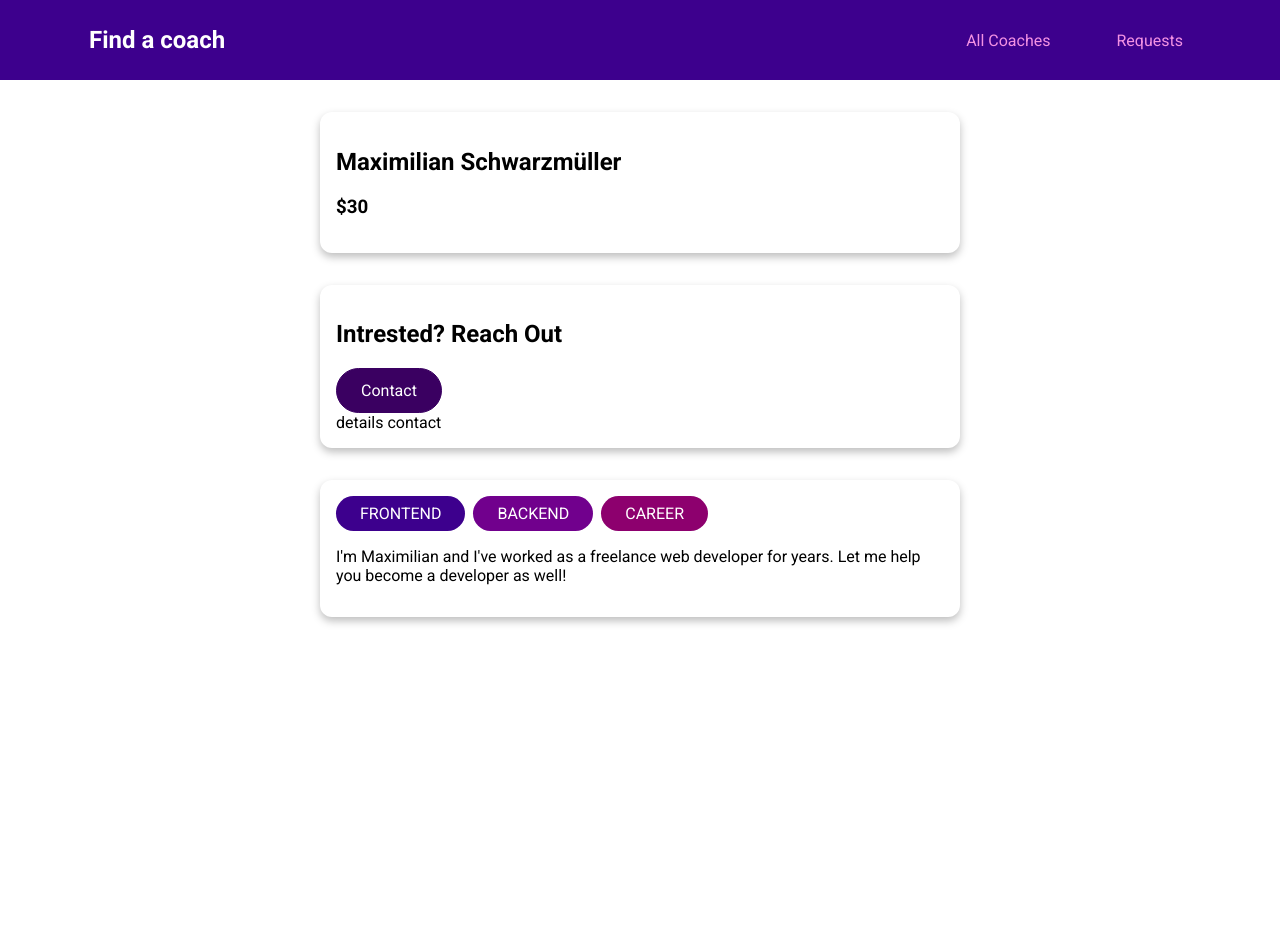
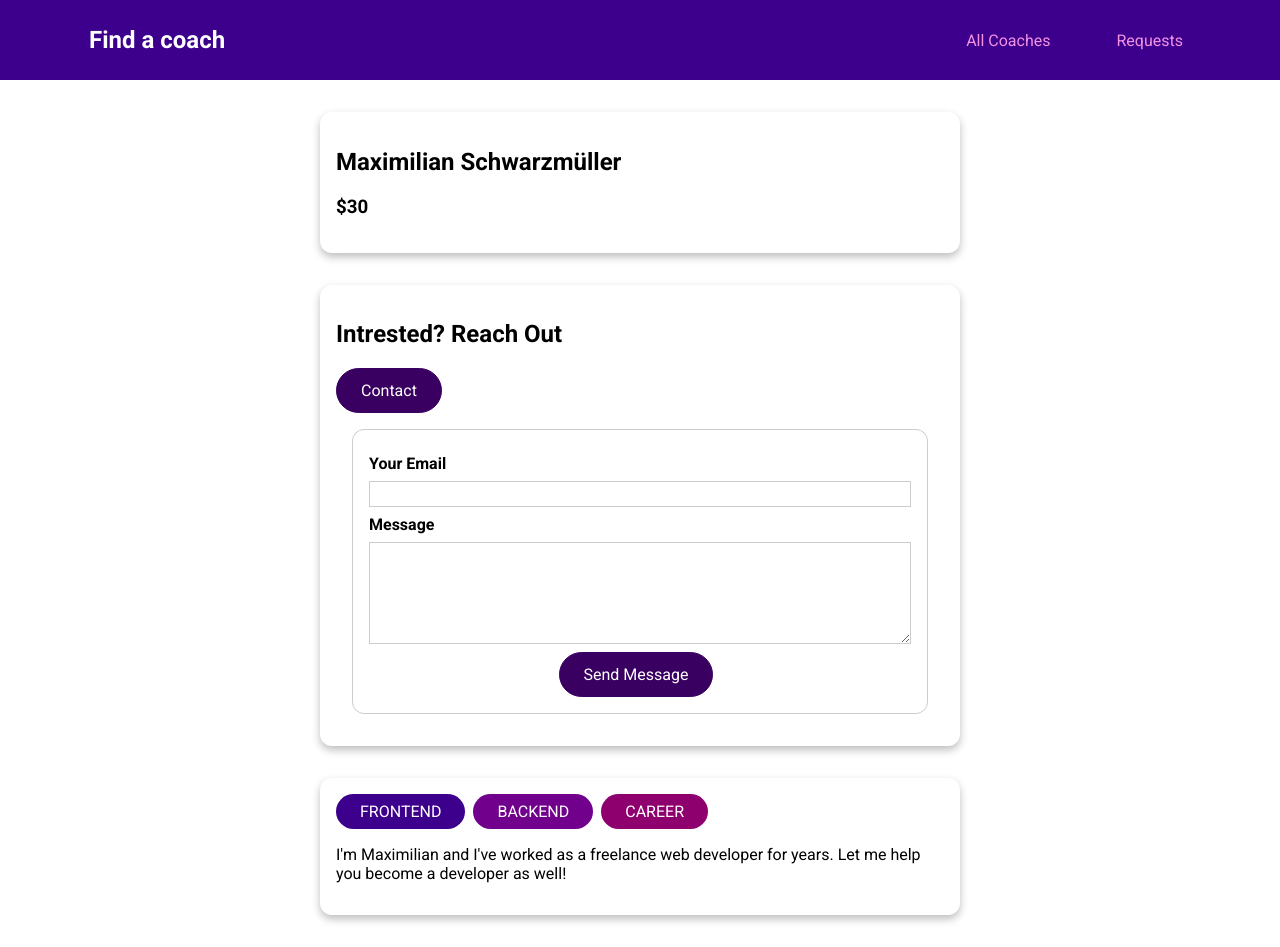
Before and after one commit to send2abhishek/vue-learning-main-project, a Vue app: page /coaches/c1/contact in a window 1280 px wide. Before the commit the page ends 800 px from the top, so only its background shows below. Built offline with nearby package versions, Linux system fonts and the light colour scheme.

Commit message:
add coach requsest pages and the store elelments

```diff
--- a/src/components/coaches/CoachItem.vue
+++ b/src/components/coaches/CoachItem.vue
@@ -28,7 +28,7 @@
       return this.firstName + ' ' + this.lastName;
     },
     coachContactLink() {
-      return this.$route.path + this.id + '/contact';
+      return this.$route.path + '/' + this.id + '/contact';
     },
     coachDetailsLink() {
       return this.$route.path + '/' + this.id;
--- /dev/null
+++ b/src/components/requests/RequestItem.vue
@@ -0,0 +1,49 @@
+<template>
+  <li>
+    <div>
+      <a :href="emailLink">
+        {{ emailAddress }}
+      </a>
+    </div>
+    <p>
+      {{ message }}
+    </p>
+  </li>
+</template>
+
+<script>
+export default {
+  props: ['email', 'message'],
+  computed: {
+    emailLink() {
+      return 'mailto:' + this.email;
+    },
+    emailAddress() {
+      return this.email;
+    },
+  },
+};
+</script>
+
+<style scoped>
+li {
+  margin: 1rem 0;
+  border: 1px solid #ccc;
+  padding: 1rem;
+}
+
+a {
+  color: #3d008d;
+  text-decoration: none;
+  font-weight: bold;
+}
+
+a:hover,
+a:active {
+  color: #8d007a;
+}
+
+p {
+  margin: 0.5rem 0 0 0;
+}
+</style>
--- a/src/pages/requests/CoacheContact.vue
+++ b/src/pages/requests/CoacheContact.vue
@@ -1 +1,93 @@
-<template>details contact</template>
+<template>
+  <form @submit.prevent="submitForm">
+    <div class="form-control">
+      <label for="email">Your Email</label>
+      <input type="email" id="email" v-model.trim="email" />
+    </div>
+    <div class="form-control">
+      <label for="message">Message</label>
+      <textarea rows="5" id="message" v-model.trim="message"></textarea>
+    </div>
+    <p class="errors" v-if="!formIsValid">
+      Please enter email and valid message
+    </p>
+    <div class="actions">
+      <base-button>Send Message</base-button>
+    </div>
+  </form>
+</template>
+
+<script>
+export default {
+  data() {
+    return {
+      email: '',
+      message: '',
+      formIsValid: true,
+    };
+  },
+  methods: {
+    validateForm() {
+      this.formIsValid = true;
+      if (this.email === '' || this.message === '') {
+        this.formIsValid = false;
+      }
+    },
+    submitForm() {
+      this.validateForm();
+      if (this.formIsValid) {
+        this.$store.dispatch('requests/contactCoach', {
+          email: this.email,
+          message: this.message,
+          coachId: this.$route.params.id,
+        });
+        this.$router.replace('/coaches');
+      }
+    },
+  },
+};
+</script>
+
+<style scoped>
+form {
+  margin: 1rem;
+  border: 1px solid #ccc;
+  border-radius: 12px;
+  padding: 1rem;
+}
+
+.form-control {
+  margin: 0.5rem 0;
+}
+
+label {
+  font-weight: bold;
+  margin-bottom: 0.5rem;
+  display: block;
+}
+
+input,
+textarea {
+  display: block;
+  width: 100%;
+  font: inherit;
+  border: 1px solid #ccc;
+  padding: 0.15rem;
+}
+
+input:focus,
+textarea:focus {
+  border-color: #3d008d;
+  background-color: #faf6ff;
+  outline: none;
+}
+
+.errors {
+  font-weight: bold;
+  color: red;
+}
+
+.actions {
+  text-align: center;
+}
+</style>
--- a/src/pages/requests/RequestReceived.vue
+++ b/src/pages/requests/RequestReceived.vue
@@ -1 +1,51 @@
-<template>request</template>
+<template>
+  <section>
+    <base-card>
+      <header>
+        <h2>Request Received</h2>
+      </header>
+      <ul v-if="hasRequest">
+        <request-item
+          v-for="request in receivedRequest"
+          :key="request.id"
+          :email="request.userEmail"
+          :message="request.uerMessage"
+        ></request-item>
+      </ul>
+      <h3 v-else>You haven't received the request yet!</h3>
+    </base-card>
+  </section>
+</template>
+
+<script>
+import RequestItem from '@/components/requests/RequestItem.vue';
+
+export default {
+  components: { RequestItem },
+  computed: {
+    receivedRequest() {
+      return this.$store.getters['requests/requests'];
+    },
+    hasRequest() {
+      return this.$store.getters['requests/hasRequests'];
+    },
+  },
+};
+</script>
+
+<style scoped>
+header {
+  text-align: center;
+}
+
+ul {
+  list-style: none;
+  margin: 2rem auto;
+  padding: 0;
+  max-width: 30rem;
+}
+
+h3 {
+  text-align: center;
+}
+</style>
--- a/src/store/modules/requests/actions.js
+++ b/src/store/modules/requests/actions.js
@@ -1 +1,11 @@
-export default {};
+export default {
+  contactCoach(context, payload) {
+    const newRequest = {
+      id: new Date().toISOString(),
+      coachId: payload.coachId,
+      userEmail: payload.email,
+      uerMessage: payload.message
+    };
+    context.commit('addRequest', newRequest);
+  }
+};
--- a/src/store/modules/requests/getters.js
+++ b/src/store/modules/requests/getters.js
@@ -1 +1,8 @@
-export default {};
+export default {
+  requests(state) {
+    return state.requests;
+  },
+  hasRequests(state) {
+    return state.requests && state.requests.length > 0;
+  }
+};
--- a/src/store/modules/requests/index.js
+++ b/src/store/modules/requests/index.js
@@ -4,7 +4,11 @@
 
 export default {
   namespaced: true,
-  state() {},
+  state() {
+    return {
+      requests: []
+    };
+  },
   mutations,
   actions,
   getters
--- a/src/store/modules/requests/mutations.js
+++ b/src/store/modules/requests/mutations.js
@@ -1 +1,5 @@
-export default {};
+export default {
+  addRequest(state, payload) {
+    state.requests.push(payload);
+  }
+};
```
